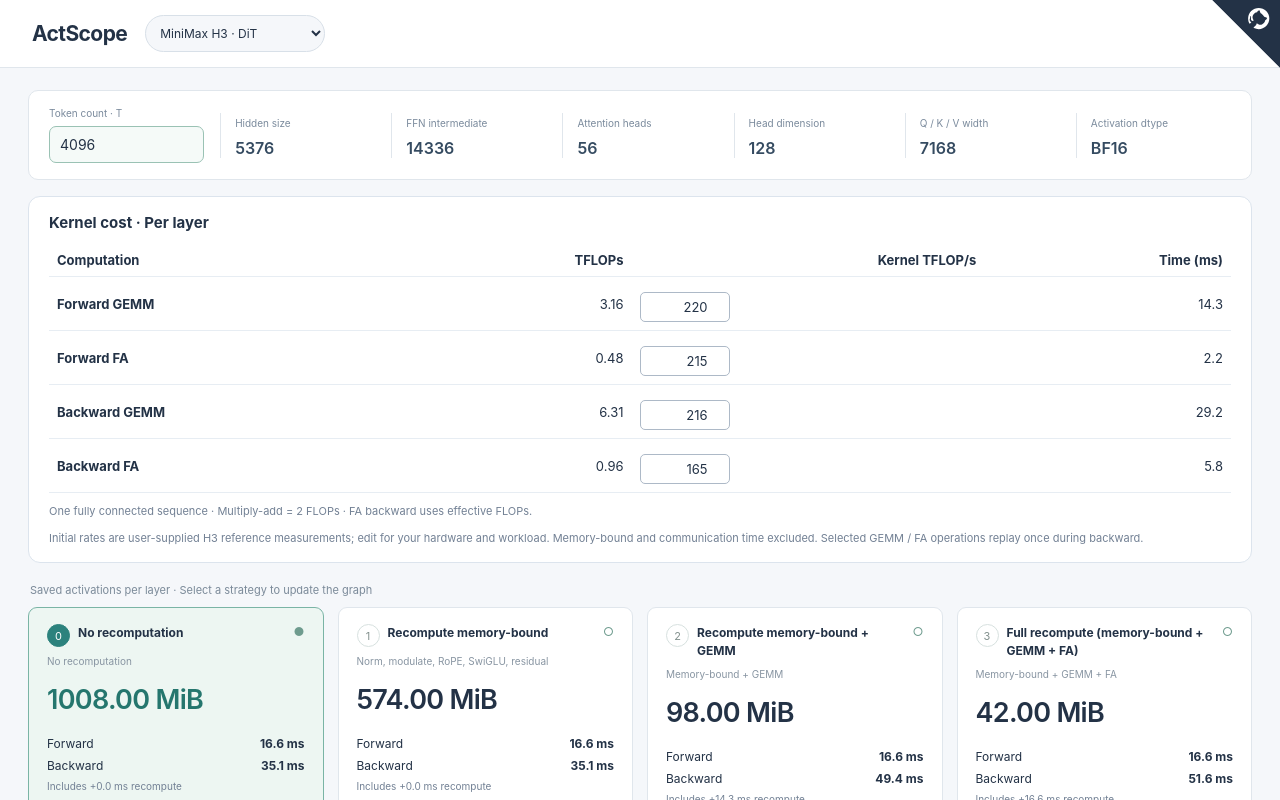
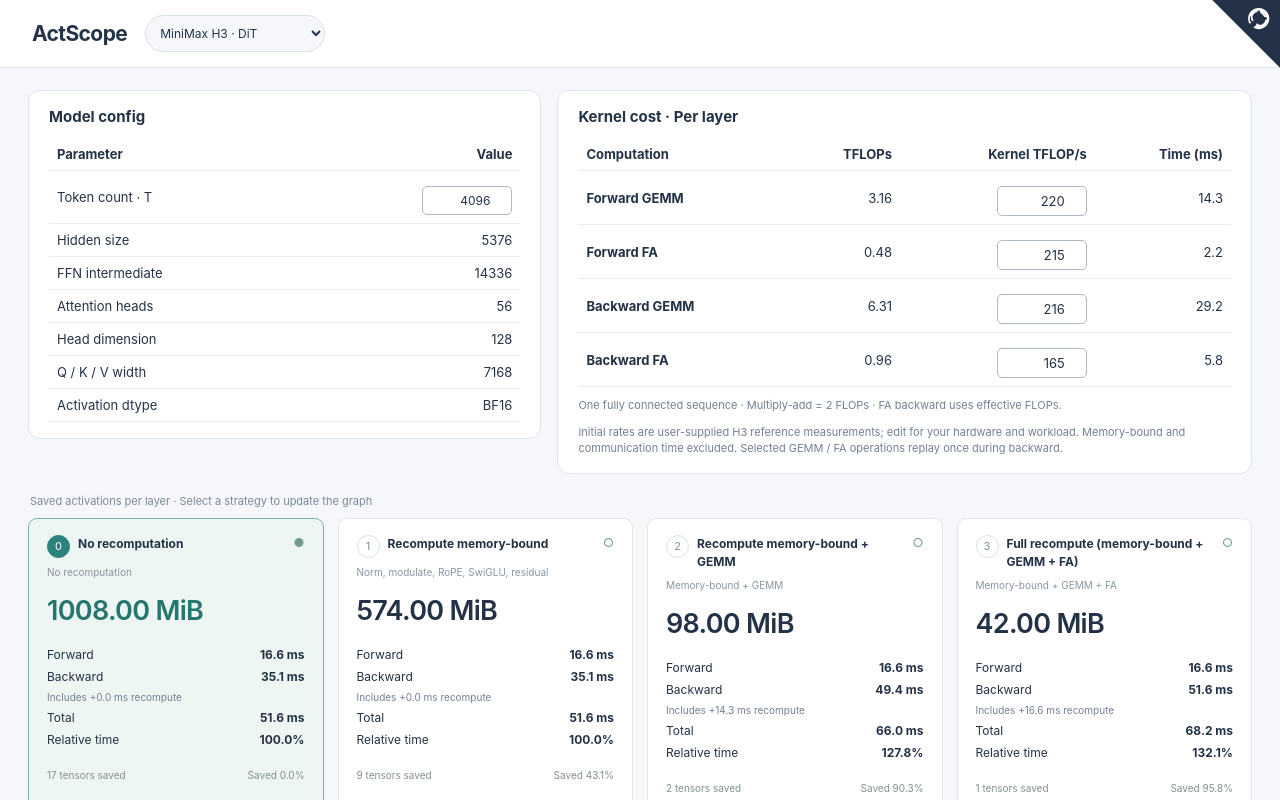
Before and after one commit to niyunsheng/ActScope, a React (Vite) app: page /tmp/actscope-hover-mobile.png in a window 1280 px wide. Shown: the top 800 px of the page. Built offline with nearby package versions, Linux system fonts and the light colour scheme.

Commit message:
Place model configuration and kernel costs side by side

```diff
--- a/scripts/activation-smoke.mjs
+++ b/scripts/activation-smoke.mjs
@@ -209,8 +209,8 @@ try {
   for (const width of [320,390,768,1024,1512]) {
     await page.setViewportSize({width,height:844});
     assert.equal(await page.locator('.ag-parameter-block').evaluate(el=>el.scrollWidth<=el.clientWidth),true);
-    const bounds=await page.locator('.ag-fixed-parameters').boundingBox();
-    for (const field of await page.locator('.ag-fixed-parameters > *').all()) {
+    const bounds=await page.locator('.ag-config-table').boundingBox();
+    for (const field of await page.locator('.ag-config-table tbody tr').all()) {
       const box=await field.boundingBox();
       assert.ok(box.x>=bounds.x && box.x+box.width<=bounds.x+bounds.width+1);
     }
--- a/src/activation/Page.tsx
+++ b/src/activation/Page.tsx
@@ -40,21 +40,29 @@ export default function ActivationPage({ model }: { model: Model }) {
       </a>
     </header>
     <div className="ag-main">
-      <section className="ag-parameter-block" aria-label="Model and single-layer parameters">
-        <div className="ag-fixed-parameters">
-          <label className="ag-sequence-field">Token count · T<input aria-label="Token count · T" type="number" min={1} step={1} value={sequence || ''} onChange={e => setSequence(Number(e.target.value))} /></label>
-          <div><span>Hidden size</span><strong>{params.hidden}</strong></div>
-          <div><span>{model.intermediateLabel ?? 'FFN intermediate'}</span><strong>{params.intermediate}</strong></div>
-          <div><span>Attention heads</span><strong>{params.heads}</strong></div>
-          <div><span>Head dimension</span><strong>{params.headDim}</strong></div>
-          <div><span>Q / K / V width</span><strong>{params.heads * params.headDim}</strong></div>
-          <div><span>Activation dtype</span><strong>{model.activationDtype ?? 'BF16'}</strong></div>
-          {model.facts?.map(fact => <div key={fact.label}><span>{fact.label}</span><strong>{fact.value}</strong></div>)}
-        </div>
-      </section>
+      <div className="ag-cost-panels">
+        <section className="ag-parameter-block ag-kernel-cost" aria-label="Model and single-layer parameters">
+          <h2>Model config</h2>
+          <table className="ag-config-table">
+            <thead><tr><th>Parameter</th><th>Value</th></tr></thead>
+            <tbody>
+              <tr><th scope="row">Token count · T</th><td><input aria-label="Token count · T" type="number" min={1} step={1} value={sequence || ''} onChange={e => setSequence(Number(e.target.value))} /></td></tr>
+              {[
+                { label: 'Hidden size', value: params.hidden },
+                { label: model.intermediateLabel ?? 'FFN intermediate', value: params.intermediate },
+                { label: 'Attention heads', value: params.heads },
+                { label: 'Head dimension', value: params.headDim },
+                { label: 'Q / K / V width', value: params.heads * params.headDim },
+                { label: 'Activation dtype', value: model.activationDtype ?? 'BF16' },
+                ...(model.facts ?? []),
+              ].map(fact => <tr key={fact.label}><th scope="row">{fact.label}</th><td>{fact.value}</td></tr>)}
+            </tbody>
+          </table>
+        </section>
+        <KernelCosts flops={flops} rates={rates} times={costs[0]?.ms} onChange={setRates} />
+      </div>
       {model.note && <p className="ag-model-note">{model.note}</p>}
       {error && <div className="ag-error" role="alert">{error}</div>}
-      <KernelCosts flops={flops} rates={rates} times={costs[0]?.ms} onChange={setRates} />
       <fieldset className="ag-strategies"><legend>Saved activations per layer · Select a strategy to update the graph</legend>{levels.map((item,index) => {
         const summary = results?.[index];
         const cost = costs[index];
--- a/src/activation/activation.css
+++ b/src/activation/activation.css
@@ -694,7 +694,7 @@
 .ag-kernel-cost table { width: 100%; border-collapse: collapse; font-size: 13px; }
 .ag-kernel-cost th, .ag-kernel-cost td { padding: 8px; border-bottom: 1px solid #e7edf3; text-align: right; }
 .ag-kernel-cost th:first-child { text-align: left; }
-.activation-page .ag-kernel-cost input { width: 90px; max-width: 100%; padding: 6px; border: 1px solid #adb9c7; border-radius: 5px; text-align: right; }
+.activation-page .ag-kernel-cost input { display: inline-block; width: 90px; max-width: 100%; padding: 6px; border: 1px solid #adb9c7; border-radius: 5px; text-align: right; }
 .ag-kernel-cost p { font-size: 11px; color: var(--muted); margin: 10px 0 0; line-height: 1.5; }
 .ag-kernel-cost [role=alert] { color: #b42318; }
 .ag-strategy-time { display: grid; gap: 7px; margin: 8px 0 14px; font-size: 12px; }
@@ -706,3 +706,10 @@
   .ag-kernel-cost th, .ag-kernel-cost td { padding: 6px 3px; overflow-wrap: anywhere; }
   .activation-page .ag-kernel-cost input { width: 100%; min-width: 0; box-sizing: border-box; }
 }
+
+.ag-cost-panels { display: grid; grid-template-columns: minmax(0, 0.85fr) minmax(0, 1.15fr); gap: 16px; margin-bottom: 20px; align-items: start; }
+.ag-cost-panels > .ag-kernel-cost { margin: 0; min-width: 0; }
+.ag-config-table tbody th { font-weight: 400; }
+@media (max-width: 800px) {
+  .ag-cost-panels { grid-template-columns: minmax(0, 1fr); }
+}
```
